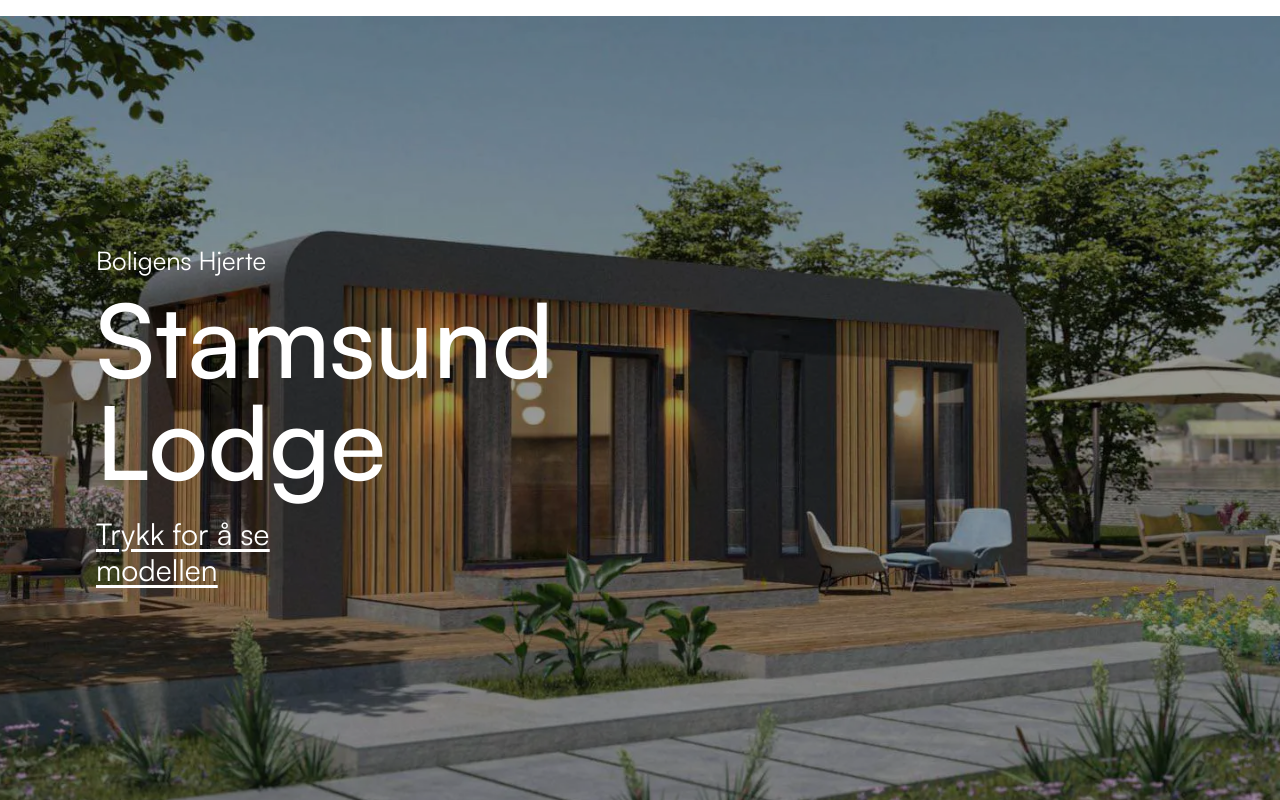
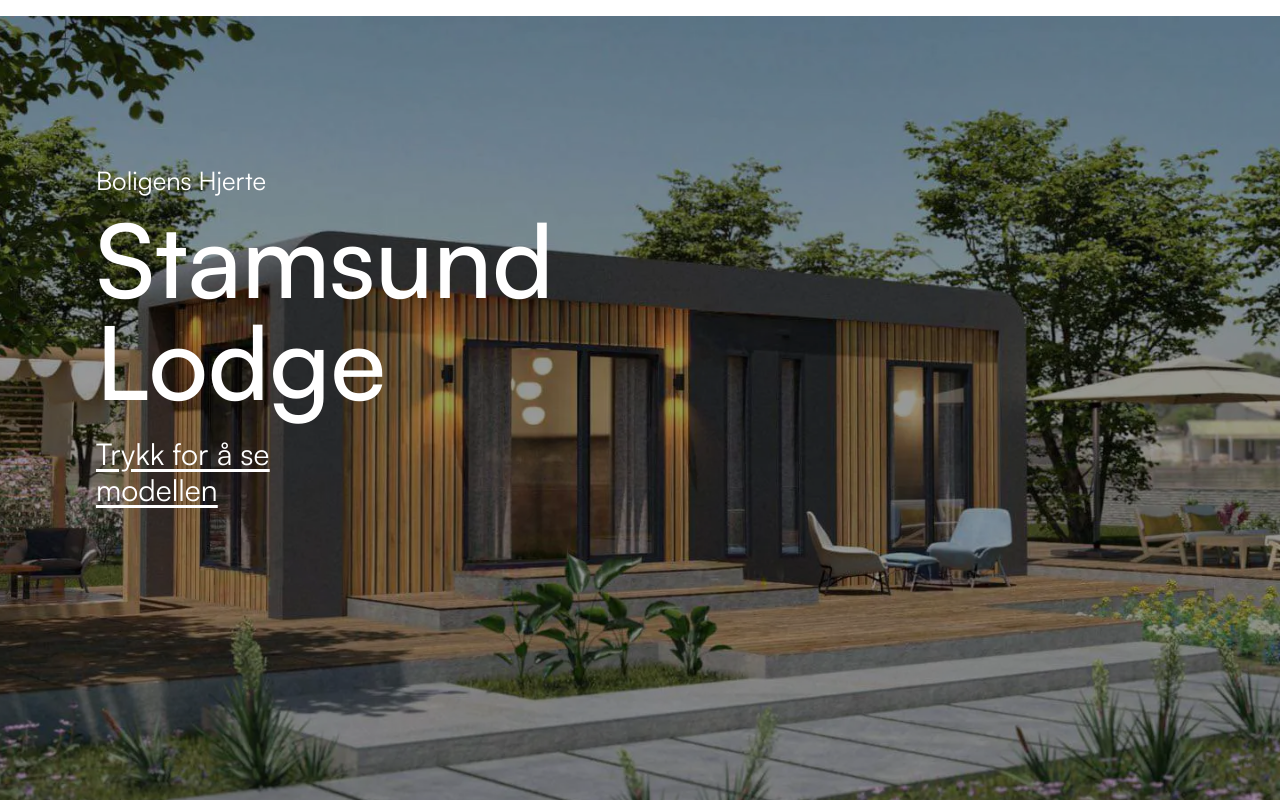
Before and after one commit to tariknh/lofothuset, a Next.js app: page / in a window 1280 px wide. Shown: the part 1820-2620 px from the top of the page. Built offline with nearby package versions, Linux system fonts and the light colour scheme.

Commit message:
Parallax text

```diff
--- a/components/ui/ModelComponent.tsx
+++ b/components/ui/ModelComponent.tsx
@@ -20,7 +20,7 @@ const ModelComponent: React.FC<ModelComponentProps> = ({
 }) => {
   return (
     <div className="desktopContentSection flex flex-col items-center justify-center self-center min-h-screen ">
-      <h1>test</h1>
+      {/* <h1>test</h1> */}
 
       <div className="w-full p-0 m-0 left-0 h-screen max-w-screen absolute">
         <Image
@@ -31,7 +31,11 @@ const ModelComponent: React.FC<ModelComponentProps> = ({
         />
         <div className="bg-black w-full absolute opacity-40 h-screen z-5"></div>
       </div>
-      <div className="first absolute z-20 self-start sm:self-center p-8 text-white sm:basis-1/2 sm:mx-8 lg:mx-16">
+      <div
+        data-scroll
+        data-scroll-speed="-0.1"
+        className="first absolute z-20 self-start sm:self-center p-8 text-white sm:basis-1/2 sm:mx-8 lg:mx-16"
+      >
         <h3 className="text-lg md:text-xl lg:text-2xl xl:text-[2vw] font-base mb-3">
           {slogan}
         </h3>
```
